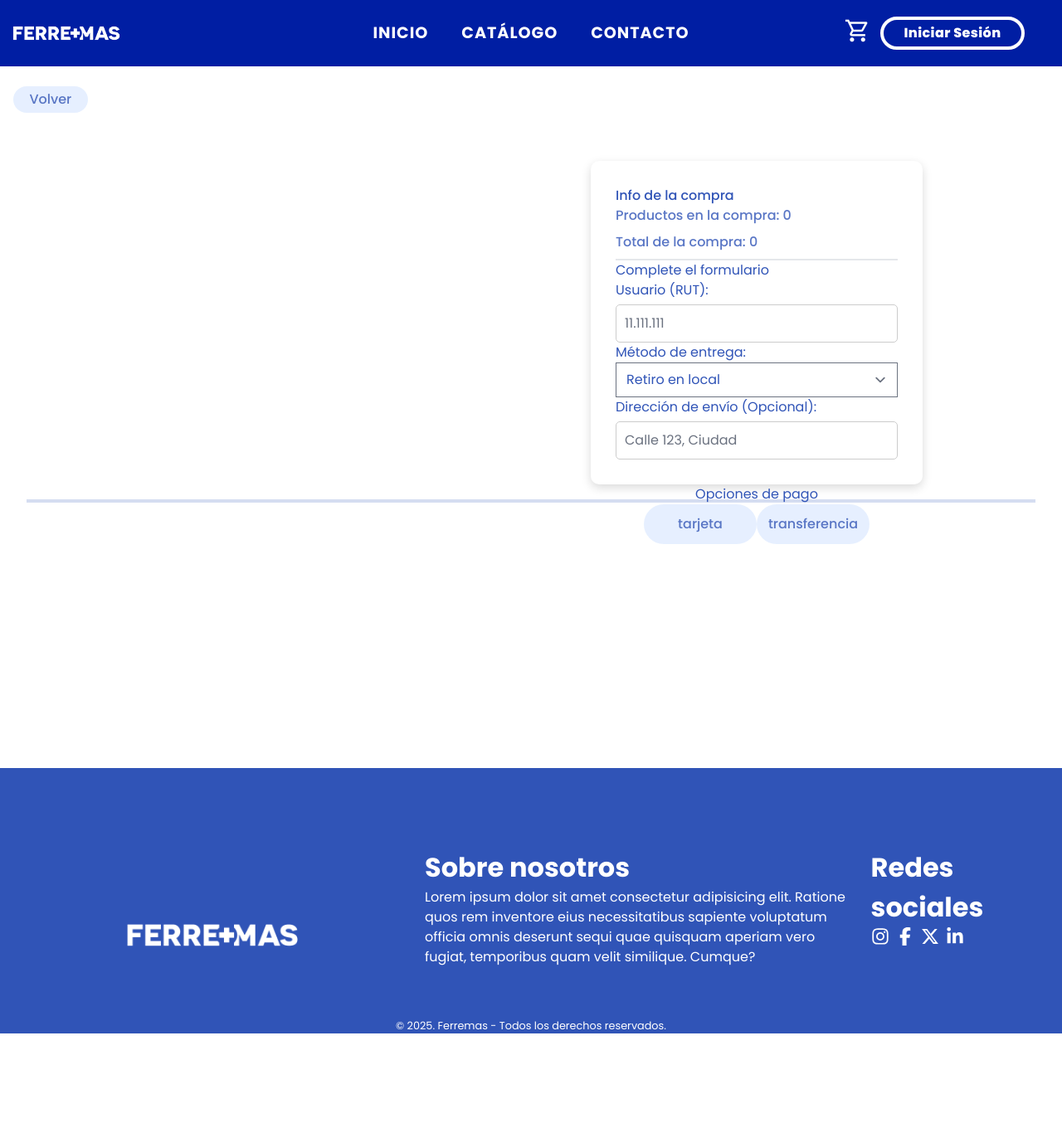
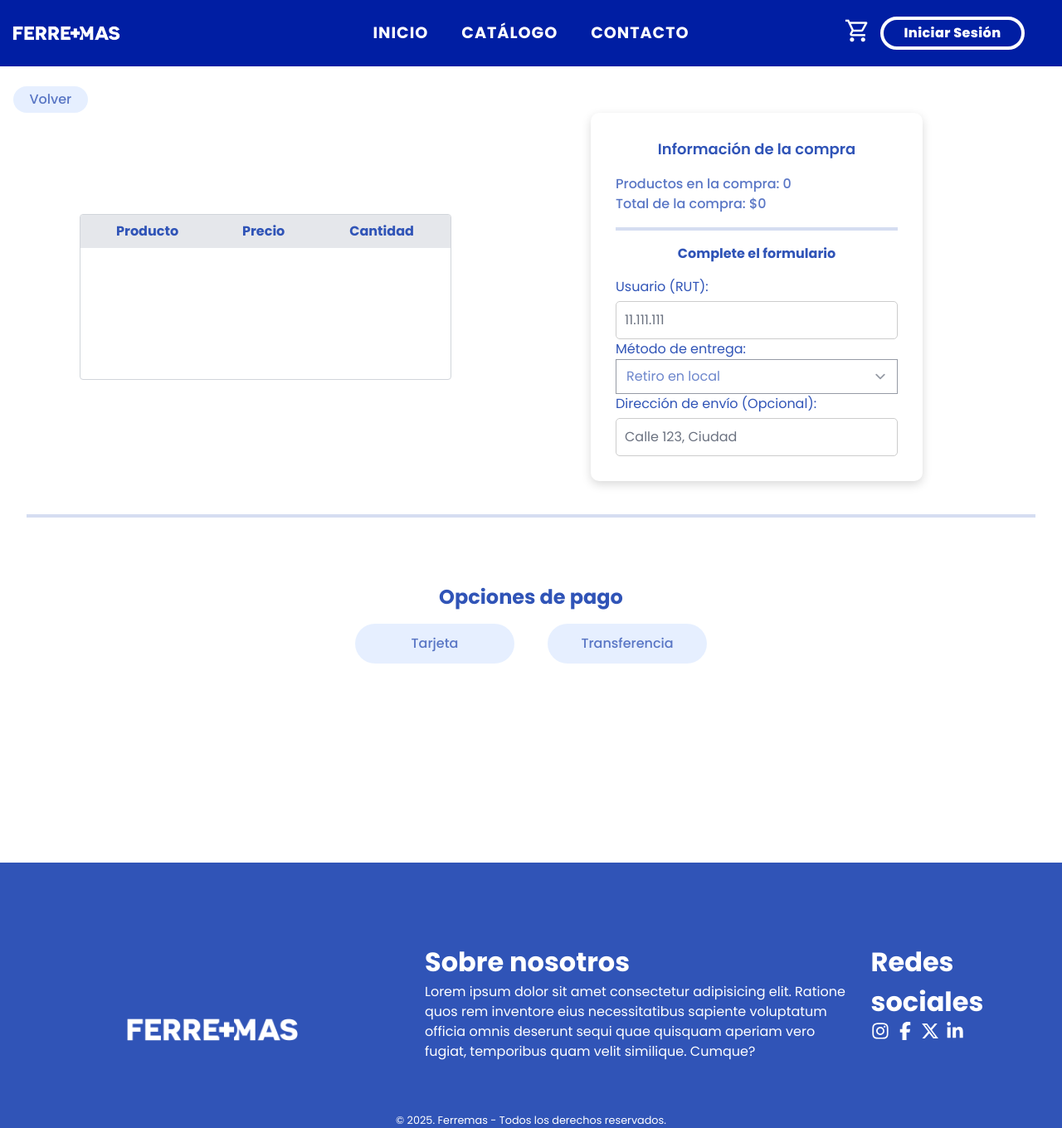
Before and after one commit to ignaciocorrea1/Ferremas, a Django app: page /iniciar-pago/ in a window 1280 px wide. Shown: the whole page at 83% size. Before the commit the page ends 1246 px from the top, so only its background shows below. Run offline with Django 5.2, Linux system fonts and the light colour scheme; lists and menus that the app fills with data are empty; some libraries are stand-ins or nearby versions.

Commit message:
PARCHE Y UPD INTERFAZ

```diff
--- a/app/static/js/eventos.js
+++ b/app/static/js/eventos.js
@@ -11,7 +11,7 @@ import {
   set_divisa,
   get_divisa,
   convertir_precios,
-  get_carrito
+  get_carrito,
 } from "./storage.js";
 
 /* -------------------------------------------------------- Constantes -------------------------------------------------------- */
@@ -174,19 +174,22 @@ export function eventos() {
   /* Cambio de divisa */
   $selectDivisa.addEventListener("change", async (e) => {
     const divisaActual = get_divisa();
-    console.log("Divisa actual: ", divisaActual)
+    console.log("Divisa actual: ", divisaActual);
     const nuevaDivisa = e.target.value;
-    console.log("Divisa nueva: ", nuevaDivisa)
+    console.log("Divisa nueva: ", nuevaDivisa);
     if (nuevaDivisa === divisaActual) return; // Si es la misma no pasa nada
 
     try {
       // Obtener valor del dólar
       const valor_dolar = await get_valor_dolar();
-      console.log("Valor dolar obtenido: ", valor_dolar)
+      console.log("Valor dolar obtenido: ", valor_dolar);
       if (valor_dolar === null) return;
 
-      const endpoint = nuevaDivisa === "usd" ? "http://127.0.0.1:5000/actualizarUSD/" : "http://127.0.0.1:5000/actualizarCLP/";
-      console.log("Endpoint para solicitud: ", endpoint)
+      const endpoint =
+        nuevaDivisa === "usd"
+          ? "http://127.0.0.1:5000/actualizarUSD/"
+          : "http://127.0.0.1:5000/actualizarCLP/";
+      console.log("Endpoint para solicitud: ", endpoint);
 
       // Solicitud PUT para actualizar precios
       const response = await fetch(endpoint, {
@@ -213,7 +216,7 @@ export function eventos() {
 
   // Cargar items
   if ($pagoItems) {
-    despliegue_items()
+    despliegue_items();
   }
 
   if ($webpayBtn) {
@@ -223,7 +226,7 @@ export function eventos() {
           nroorden: "orden123",
           usuario: "0",
           total: Math.round(dataTotal().valor),
-        carrito: get_carrito() // función que retorna el array de productos
+          carrito: get_carrito(), // función que retorna el array de productos
         };
 
         console.log(data);
@@ -246,7 +249,6 @@ export function eventos() {
         } else {
           console.error("Error del servidor:", result.detalle);
         }
-
       } catch (error) {
         console.error("Error en el inicio del pago: ", error);
       }
--- a/app/static/js/pago.js
+++ b/app/static/js/pago.js
@@ -1,58 +1,34 @@
 import { get_carrito } from "./storage.js";
 import { dataTotal } from "./carrito.js";
 
-const $pagoItems = document.getElementById("pago-items");
+const $pagoItemsBody = document.getElementById("pago-items-body");
 const $pagoInfo = document.getElementById("pago-info");
 
 export function despliegue_items() {
-  // Se vacia el contenedor
-  $pagoItems.innerHTML = "";
+  $pagoItemsBody.innerHTML = "";
   $pagoInfo.innerHTML = "";
 
-  // Si esta fuera solo genera el carrito una vez, es necesario que se recupere el carro en cada apertura del modal
   const carrito = get_carrito();
   const totalCompra = dataTotal();
-  let nroprods = 0
+  let nroprods = 0;
 
-  // Se recorren los productos del carrito y se agregan al HTML
   carrito.forEach((producto) => {
-    nroprods = nroprods + producto.cantidad;
-    const productoCarrito = `
-      <div
-        class="product flex-col-around items-center w-[15vw] h-[45vh] border-4 border-[var(--azulMedio)] rounded-2xl p-4 shadow-[2px_2px_10px_rgba(48,84,183,0.5)]"
-      >
-        <!-- Imagen del producto -->
-        <div class="product-img mb-4 h-[40%]">
-          <img
-            class="w-[90%] h-full object-cover mx-auto"
-            src="${producto.imagen}"
-            alt="Cargando..."
-          />
-        </div>
-        <hr
-          class="w-[90%] mx-auto my-3 border-[1px] border-[var(--azulMedio)] opacity-50"
-        />
-        <!-- Información del producto -->
-        <div class="product-info py-3 flex-col-center text-center h-[20%]">
-          <p class="pb-2"><span class="text-info">${producto.nombre}</span></p>
-          <p><span class="text-info">Precio: $${producto.precio}</span></p>
-          <p><span class="text-info">Cantidad: ${producto.cantidad}</span></p>
-        </div>
-        <!-- Botones del producto -->
-        <div
-          class="product-buttons flex-col-around w-full h-[40%] space-y-3 mt-auto"
-        >
-        </div>
-      </div>
+    nroprods += producto.cantidad;
+
+    const filaProducto = `
+      <tr class="border-b border-gray-300 hover:bg-gray-100">
+        <td class="p-2 text-center">${producto.nombre}</td>
+        <td class="p-2 text-center">$${producto.precio}</td>
+        <td class="p-2 text-center">${producto.cantidad}</td>
+      </tr>
     `;
-    $pagoItems.insertAdjacentHTML("beforeend", productoCarrito);
+    $pagoItemsBody.insertAdjacentHTML("beforeend", filaProducto);
   });
 
   const infoPago = `
-    <h2>Info de la compra</h2>
-
-    <p class="pb-2"><span class="text-info">Productos en la compra: ${nroprods}</span></p>
-    <p class="pb-2"><span class="text-info">Total de la compra: ${totalCompra["valor"]}</span></p>
+    <h2 class="text-lg font-semibold mb-4 text-center">Información de la compra</h2>
+    <p><span class="text-info">Productos en la compra: ${nroprods}</span></p>
+    <p><span class="text-info">Total de la compra: $${totalCompra["valor"]}</span></p>
   `;
   $pagoInfo.insertAdjacentHTML("beforeend", infoPago);
 };
--- a/app/templates/pages/iniciarPago.html
+++ b/app/templates/pages/iniciarPago.html
@@ -51,10 +51,26 @@
       </div>
 
       <!-- Producto-->
-            <section class="grid grid-cols-2 w-full place-items-center">
+      <section class="grid grid-cols-2 w-full mb-10">
         <!-- Columna 1: Imagen del producto -->
         <div class="w-full h-full flex justify-center items-center">
-                    <section id="pago-items" class="font-medium"></section>
+          <div
+            class="w-[35vw] h-[25vh] overflow-y-auto border border-gray-300 rounded"
+          >
+            <table
+              id="pago-items"
+              class="table-auto w-full text-left font-medium"
+            >
+              <thead class="bg-gray-200 top-0 z-10">
+                <tr>
+                  <th class="p-2 text-center">Producto</th>
+                  <th class="p-2 text-center">Precio</th>
+                  <th class="p-2 text-center">Cantidad</th>
+                </tr>
+              </thead>
+              <tbody id="pago-items-body"></tbody>
+            </table>
+          </div>
         </div>
 
         <!-- Columna 2: Información del producto -->
@@ -64,53 +80,92 @@
           <!-- Primera mitad informacion producto -->
           <div class="form-container">
             <section id="pago-info" class="font-medium"></section>
-                        <hr>
-                        <hr>
-                        <h2>Complete el formulario</h2>
+            <hr class="my-4 border-2 border-[var(--azulMedio)] opacity-20" />
+            <h2 class="mb-4 text-center font-bold">Complete el formulario</h2>
             <form>
               <label for="usuario">Usuario (RUT):</label>
-                        <input type="text" id="usuario" name="usuario" placeholder="11.111.111">
+              <input
+                type="text"
+                id="usuario"
+                name="usuario"
+                placeholder="11.111.111"
+                readonly
+              />
 
               <label for="entrega">Método de entrega:</label>
-                        <select id="entrega" name="entrega">
+              <select id="entrega" name="entrega" disabled>
                 <option value="retiro">Retiro en local</option>
                 <option value="envio">Envío a domicilio</option>
               </select>
 
               <div id="direccion-container">
                 <label for="direccion">Dirección de envío (Opcional):</label>
-                            <input type="text" id="direccion" name="direccion" placeholder="Calle 123, Ciudad">
+                <input
+                  type="text"
+                  id="direccion"
+                  name="direccion"
+                  placeholder="Calle 123, Ciudad"
+                  readonly
+                />
               </div>
             </form>
           </div>
-                        <!-- Opciones de pago -->
-                        <h2>Opciones de pago</h2>
-                        <div class="w-full flex-row-center">
-                            <button
-                            id="webpayBtn"
-                            class="text-info w-[25%] py-3 bg-[var(--blancoCeleste)] rounded-full"
-                            type="button"
-                            >
-                            tarjeta
-                            </button>
-                            <button
-                            id="transferBtn"
-                            class="text-info w-[25%] py-3 bg-[var(--blancoCeleste)] rounded-full"
-                            type="button"
-                            >
-                            transferencia
-                            </button>
-
-                    </div>
         </div>
       </section>
+
       <hr
         class="w-full max-w-[95%] mx-auto mt-1 border-2 border-[var(--azulMedio)] opacity-20"
       />
 
       <!-- Detalle del producto -->
       <section class="mt-20 mb-[30vh] flex-col-center">
+        <!-- Opciones de pago -->
+        <h2 class="font-bold text-2xl mb-4">Opciones de pago</h2>
+        <div class="w-full flex-row-center">
+          <button
+            id="webpayBtn"
+            class="text-info font-bold w-[15%] py-3 bg-[var(--blancoCeleste)] rounded-full mr-10"
+            type="button"
+          >
+            Tarjeta
+          </button>
+          <button
+            id="btnTransferencia"
+            class="text-info font-bold w-[15%] py-3 bg-[var(--blancoCeleste)] rounded-full"
+            type="button"
+          >
+            Transferencia
+          </button>
+        </div>
 
+        <!-- Modal (inicialmente oculto) -->
+        <div
+          id="modalTransferencia"
+          class="fixed inset-0 bg-black bg-opacity-50 flex justify-center items-center hidden"
+        >
+          <div class="bg-white rounded-lg p-6 w-80 shadow-lg">
+            <h2 class="text-lg font-semibold mb-4 text-center">
+              Información transferencia
+            </h2>
+
+            <div class="grid grid-cols-2 gap-4 mb-4">
+              <div class="font-semibold">Nro. cuenta:</div>
+              <div>111111111111</div>
+
+              <div class="font-semibold">Banco:</div>
+              <div>Banco estado</div>
+            </div>
+
+            <div class="flex justify-center items-center">
+              <button
+                id="cerrarModal"
+                class="mt-4 mr-0 px-4 py-2 bg-red-500 text-white rounded hover:bg-red-600"
+              >
+                Cerrar
+              </button>
+            </div>
+          </div>
+        </div>
       </section>
     </main>
 
@@ -119,5 +174,25 @@
 
     <!-- Scripts -->
     <script type="module" src="{% static 'js/main.js' %}"></script>
+    <script>
+      const btnTransferencia = document.getElementById("btnTransferencia");
+      const modalTransferencia = document.getElementById("modalTransferencia");
+      const cerrarModal = document.getElementById("cerrarModal");
+
+      btnTransferencia.addEventListener("click", () => {
+        modalTransferencia.classList.remove("hidden");
+      });
+
+      cerrarModal.addEventListener("click", () => {
+        modalTransferencia.classList.add("hidden");
+      });
+
+      // Opcional: cerrar modal al hacer click fuera del contenido
+      modalTransferencia.addEventListener("click", (e) => {
+        if (e.target === modalTransferencia) {
+          modalTransferencia.classList.add("hidden");
+        }
+      });
+    </script>
   </body>
 </html>
--- a/theme/static/css/dist/styles.css
+++ b/theme/static/css/dist/styles.css
@@ -801,6 +801,10 @@ body {
   position: relative;
 }
 
+.sticky{
+  position: sticky;
+}
+
 .inset-0{
   inset: 0px;
 }
@@ -822,8 +826,16 @@ body {
   top: 50%;
 }
 
+.top-0{
+  top: 0px;
+}
+
 .z-50{
   z-index: 50;
+}
+
+.z-10{
+  z-index: 10;
 }
 
 .col-span-1{
@@ -848,6 +860,21 @@ body {
   margin-bottom: 0.75rem;
 }
 
+.my-4{
+  margin-top: 1rem;
+  margin-bottom: 1rem;
+}
+
+.my-6{
+  margin-top: 1.5rem;
+  margin-bottom: 1.5rem;
+}
+
+.mx-0{
+  margin-left: 0px;
+  margin-right: 0px;
+}
+
 .mb-4{
   margin-bottom: 1rem;
 }
@@ -928,6 +955,22 @@ body {
   margin-top: auto;
 }
 
+.mr-10{
+  margin-right: 2.5rem;
+}
+
+.mb-10{
+  margin-bottom: 2.5rem;
+}
+
+.mb-2{
+  margin-bottom: 0.5rem;
+}
+
+.mr-0{
+  margin-right: 0px;
+}
+
 .flex{
   display: flex;
 }
@@ -988,6 +1031,18 @@ body {
   height: 100vh;
 }
 
+.h-\[50vh\]{
+  height: 50vh;
+}
+
+.h-\[20vh\]{
+  height: 20vh;
+}
+
+.h-\[25vh\]{
+  height: 25vh;
+}
+
 .max-h-full{
   max-height: 100%;
 }
@@ -1088,6 +1143,26 @@ body {
   width: 100vw;
 }
 
+.w-\[5rem\]{
+  width: 5rem;
+}
+
+.w-\[15\%\]{
+  width: 15%;
+}
+
+.w-\[40vw\]{
+  width: 40vw;
+}
+
+.w-\[35vw\]{
+  width: 35vw;
+}
+
+.w-80{
+  width: 20rem;
+}
+
 .min-w-\[55vw\]{
   min-width: 55vw;
 }
@@ -1118,6 +1193,10 @@ body {
 
 .flex-grow{
   flex-grow: 1;
+}
+
+.table-auto{
+  table-layout: auto;
 }
 
 .-translate-x-1{
@@ -1209,6 +1288,10 @@ body {
 
 .justify-between{
   justify-content: space-between;
+}
+
+.justify-around{
+  justify-content: space-around;
 }
 
 .gap-20{
@@ -1259,6 +1342,10 @@ body {
   border-radius: 0.5rem;
 }
 
+.rounded{
+  border-radius: 0.25rem;
+}
+
 .rounded-bl-lg{
   border-bottom-left-radius: 0.5rem;
 }
@@ -1293,6 +1380,10 @@ body {
 
 .border-l-2{
   border-left-width: 2px;
+}
+
+.border-b{
+  border-bottom-width: 1px;
 }
 
 .border-none{
@@ -1312,6 +1403,11 @@ body {
   border-color: rgb(255 255 255 / var(--tw-border-opacity, 1));
 }
 
+.border-gray-300{
+  --tw-border-opacity: 1;
+  border-color: rgb(209 213 219 / var(--tw-border-opacity, 1));
+}
+
 .bg-\[--azulMedio\]{
   background-color: var(--azulMedio);
 }
@@ -1350,8 +1446,22 @@ body {
   background-color: rgb(255 255 255 / var(--tw-bg-opacity, 1));
 }
 
+.bg-gray-200{
+  --tw-bg-opacity: 1;
+  background-color: rgb(229 231 235 / var(--tw-bg-opacity, 1));
+}
+
+.bg-red-500{
+  --tw-bg-opacity: 1;
+  background-color: rgb(239 68 68 / var(--tw-bg-opacity, 1));
+}
+
 .bg-opacity-30{
   --tw-bg-opacity: 0.3;
+}
+
+.bg-opacity-50{
+  --tw-bg-opacity: 0.5;
 }
 
 .object-contain{
@@ -1368,6 +1478,14 @@ body {
   padding: 1rem;
 }
 
+.p-2{
+  padding: 0.5rem;
+}
+
+.p-6{
+  padding: 1.5rem;
+}
+
 .px-10{
   padding-left: 2.5rem;
   padding-right: 2.5rem;
@@ -1413,6 +1531,11 @@ body {
   padding-bottom: 1.5rem;
 }
 
+.px-4{
+  padding-left: 1rem;
+  padding-right: 1rem;
+}
+
 .pb-2{
   padding-bottom: 0.5rem;
 }
@@ -1463,6 +1586,10 @@ body {
 
 .pt-8{
   padding-top: 2rem;
+}
+
+.text-left{
+  text-align: left;
 }
 
 .text-center{
@@ -1582,6 +1709,12 @@ body {
 .shadow-\[2px_2px_15px_rgba\(48\2c 84\2c 183\2c 0\.5\)\]{
   --tw-shadow: 2px 2px 15px rgba(48,84,183,0.5);
   --tw-shadow-colored: 2px 2px 15px var(--tw-shadow-color);
+  box-shadow: var(--tw-ring-offset-shadow, 0 0 #0000), var(--tw-ring-shadow, 0 0 #0000), var(--tw-shadow);
+}
+
+.shadow-lg{
+  --tw-shadow: 0 10px 15px -3px rgb(0 0 0 / 0.1), 0 4px 6px -4px rgb(0 0 0 / 0.1);
+  --tw-shadow-colored: 0 10px 15px -3px var(--tw-shadow-color), 0 4px 6px -4px var(--tw-shadow-color);
   box-shadow: var(--tw-ring-offset-shadow, 0 0 #0000), var(--tw-ring-shadow, 0 0 #0000), var(--tw-shadow);
 }
 
@@ -1653,6 +1786,16 @@ body {
 
 /* Clases de utilidad */
 
+.hover\:bg-gray-100:hover{
+  --tw-bg-opacity: 1;
+  background-color: rgb(243 244 246 / var(--tw-bg-opacity, 1));
+}
+
+.hover\:bg-red-600:hover{
+  --tw-bg-opacity: 1;
+  background-color: rgb(220 38 38 / var(--tw-bg-opacity, 1));
+}
+
 @media (min-width: 640px){
   .sm\:w-64{
     width: 16rem;
```
Also changed, not shown: app/templates/pages/resultadoPago.html (+5 -12 lines). Lines whose indentation alone changed are shown as unchanged.
